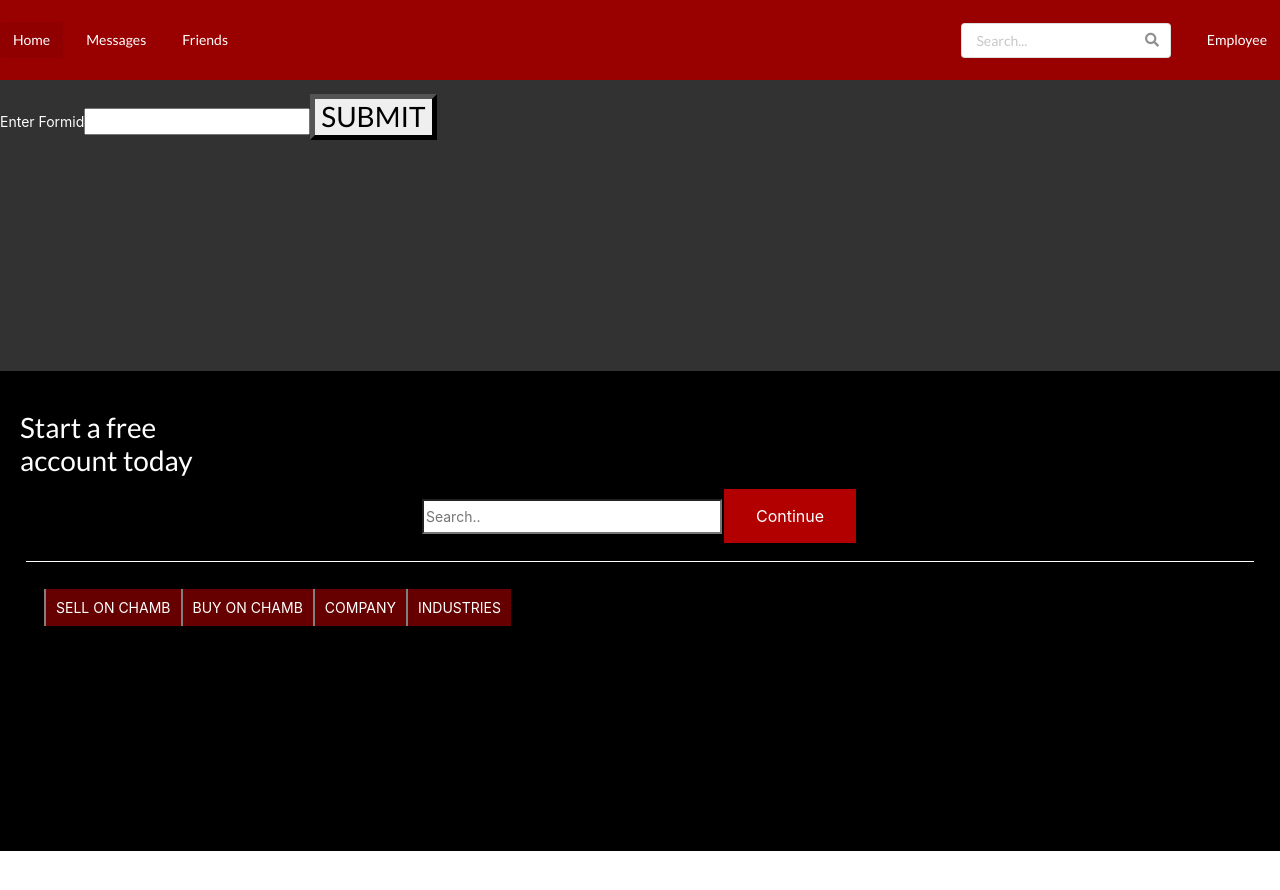
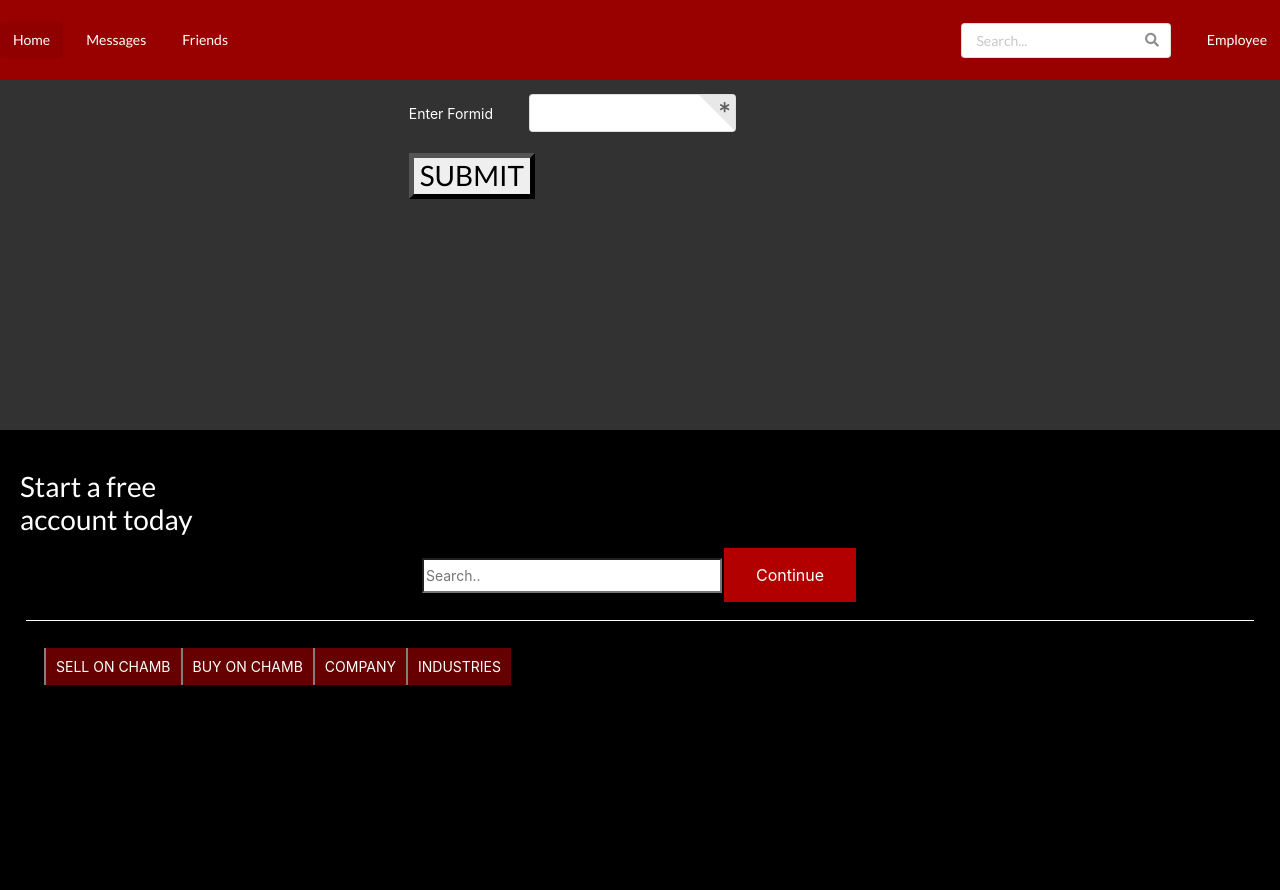
Before and after one commit to harshita360/loan-management-dbms, a React (Create React App) app in the folder client/: page /view in a window 1280 px wide. Shown: the top 890 px of the page. Before the commit the page ends 851 px from the top, so only its background shows below. Built offline with nearby package versions, Linux system fonts and the light colour scheme.

Commit message:
added status style

```diff
--- a/client/src/components/CustomerViewStatus.js
+++ b/client/src/components/CustomerViewStatus.js
@@ -74,10 +74,20 @@ displayError=()=>{
 render() {
   if(this.state.exist==="display"){
   return (
-    <div>
-    <label>Enter Formid</label>
+    <div className="ui centered grid">
+    <div className="six wide column">
+    <label>Enter Formid &nbsp;&nbsp;&nbsp; &nbsp;&nbsp;
+    &nbsp;{" "}</label>
+    <div class="ui corner labeled input">
     <input onChange={(e)=>this.setState({ formid: e.target.value })} />
+    <div class="ui corner label">
+      <i class="asterisk icon"></i>
+    </div>
+   </div>
+   <br />
+   <br />
     <button onClick={this.getstatus}><h2>SUBMIT</h2></button>
+    </div>
     </div>
   )
 }
```
